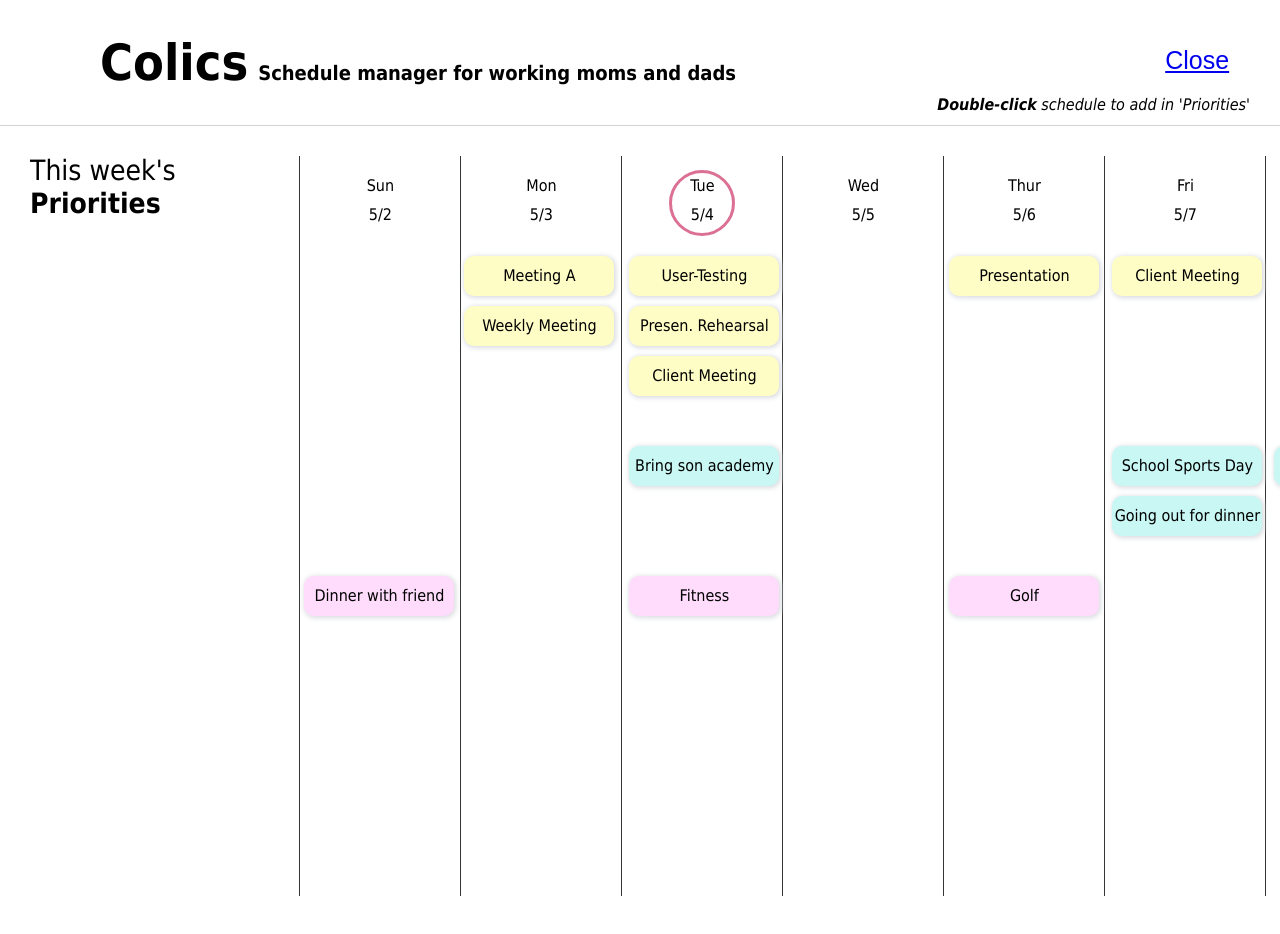
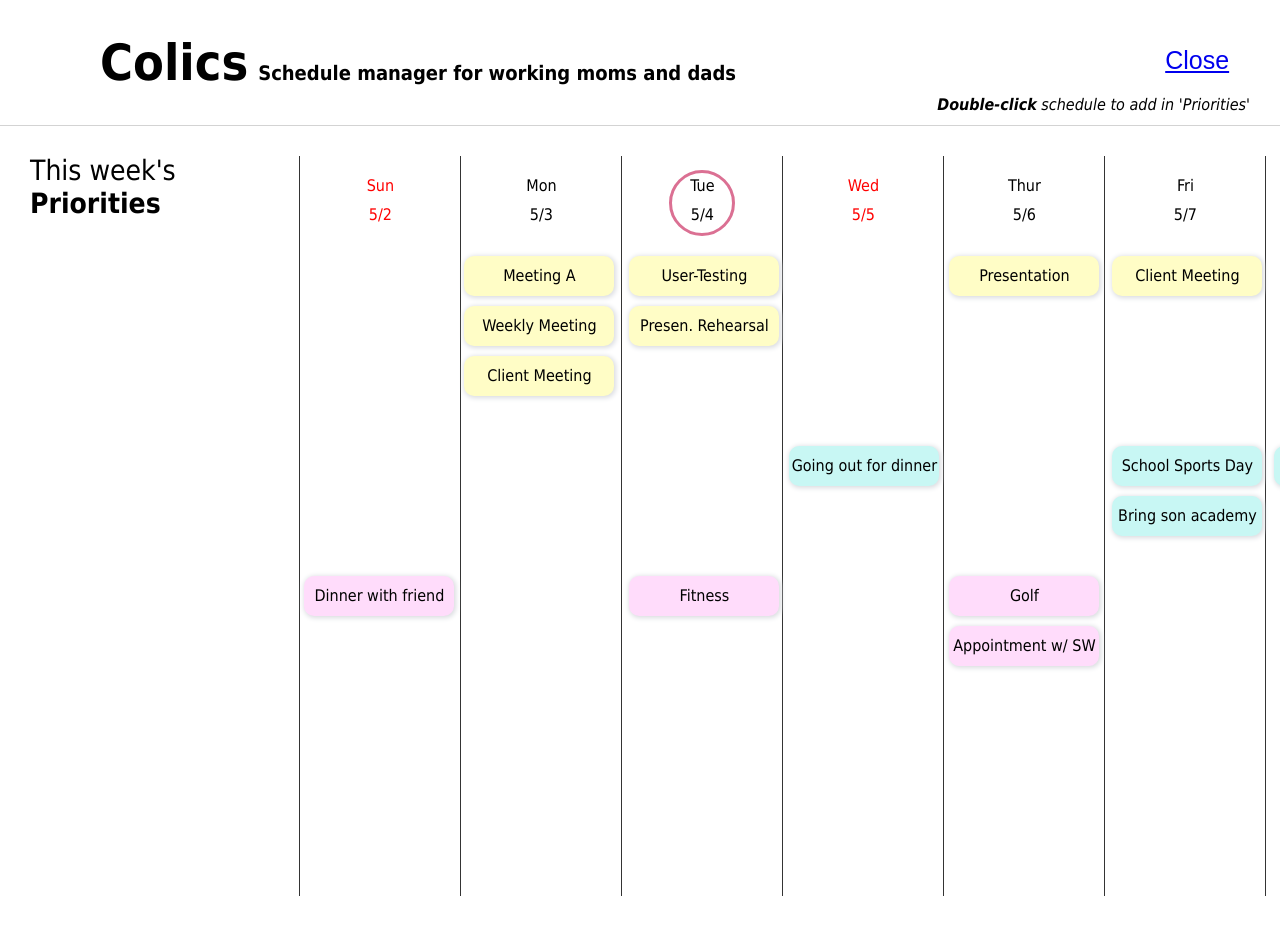
Before and after one commit to dbwk18/HCI-DesignProject, a React (Create React App) app: page /Projects in a window 1280 px wide. Shown: the top 934 px of the page. Built offline with nearby package versions, Linux system fonts and the light colour scheme.

Commit message:
priority manager view detail

```diff
--- a/src/Components/Menubar/Menubar.js
+++ b/src/Components/Menubar/Menubar.js
@@ -158,7 +158,7 @@ function Menubar(props){
             </div>
             <p className = 'sidemenu-left-border'></p>
             <button id = 'category-project'>
-                <Link to='/Projects'>View Project Manager</Link>
+                <Link to='/Projects'>View Prioirty Manager</Link>
             </button>
             <div className = 'category-help'>
                 <div className = 'category-help-1'>
--- a/src/Components/Timeline/Timeline.css
+++ b/src/Components/Timeline/Timeline.css
@@ -103,15 +103,15 @@
 }
 
 .workschedule:hover {
-  opacity: 0.7;
+  opacity: 0.8;
 }
 
 .familyschedule:hover {
-  opacity: 0.7;
+  opacity: 0.8;
 }
 
 .privateschedule:hover {
-  opacity: 0.7;
+  opacity: 0.8;
 }
 
 #sch1 {
@@ -170,7 +170,7 @@
 
 #sch10 {
   position: relative;
-  left: 335px;
+  left: 495px;
   top: -820px;
 }
 
@@ -224,8 +224,62 @@
 
 #sch19 {
   position: relative;
+  left: 170px;
+  top: -1270px;
+}
+
+#sch20 {
+  position: relative;
+  left: 655px;
+  top: -1040px;
+}
+
+#holiday {
+  color: red;
+}
+
+#popupsch1 {
+  display: none;
+  position: absolute;
+  top: 460px;
+  left: 10px;
+}
+
+#popupsch4 {
+  display: none;
+  position: absolute;
+  top: 460px;
   left: 335px;
-  top: -1270px;
+}
+
+#popupsch10 {
+  display: none;
+  position: absolute;
+  top: 335px;
+  left: 495px;
+}
+
+#popupsch2,
+#popupsch3,
+#popupsch4,
+#popupsch5,
+#popupsch6,
+#popupsch7,
+#popupsch8,
+#popupsch9,
+#popupsch10,
+#popupsch11,
+#popupsch12,
+#popupsch13,
+#popupsch14,
+#popupsch15,
+#popupsch16,
+#popupsch17,
+#popupsch18,
+#popupsch19,
+#popupsch20 {
+  /* display: none; */
+  display: none;
 }
 
 /* #project1_1 {
--- a/src/Components/Timeline/Timeline.js
+++ b/src/Components/Timeline/Timeline.js
@@ -151,6 +151,27 @@ function Timeline(){
 
       }
 
+    function showDetail(event){
+        var id = "popup" + event.target.getAttribute('id');
+
+        // var detail = event.target.getAttribute('detail');
+        console.log(id)
+        document.getElementById(id).style.display = "block"
+        document.getElementById(id).style.width = "310px"
+        document.getElementById(id).style.height = "80px"
+        document.getElementById(id).style.lineHeight = "80px"
+        document.getElementById(id).style.textAlign = "center"
+        document.getElementById(id).style.backgroundColor = "#F1F1F1"
+        document.getElementById(id).style.borderRadius = "5px"
+        document.getElementById(id).style.fontWeight = "9px"
+    }
+
+    function hideDetail(event){
+        var id = "popup" + event.target.getAttribute('id');
+        console.log(id)
+        document.getElementById(id).style.display = "none"
+    }
+
 
     return(
         <div>
@@ -206,8 +227,8 @@ function Timeline(){
             <div className="timelineContainer">
                 <ul class="days">
                     <li class="day">
-                        <div class="dayweek">Sun</div>
-                        <div class="date">5/2</div>
+                        <div class="dayweek" id="holiday">Sun</div>
+                        <div class="date" id="holiday">5/2</div>
                     </li>
                     <li class="day">
                         <div class="dayweek">Mon</div>
@@ -219,8 +240,8 @@ function Timeline(){
                         <div class="today"></div>
                     </li>
                     <li class="day">
-                        <div class="dayweek">Wed</div>
-                        <div class="date">5/5</div>
+                        <div class="dayweek" id="holiday">Wed</div>
+                        <div class="date" id="holiday">5/5</div>
                     </li>
                     <li class="day">
                         <div class="dayweek">Thur</div>
@@ -235,8 +256,8 @@ function Timeline(){
                         <div class="date">5/8</div>
                     </li>
                     <li class="day">
-                        <div class="dayweek">Sun</div>
-                        <div class="date">5/9</div>
+                        <div class="dayweek" id="holiday">Sun</div>
+                        <div class="date" id="holiday">5/9</div>
                     </li>
                     <li class="day">
                         <div class="dayweek">Mon</div>
@@ -264,25 +285,82 @@ function Timeline(){
                     </li>
                 </ul>
 
-                <div class="privateschedule" id="sch1" name="5/2" onDoubleClick={evt => addPriority(evt)}>Dinner with friend</div>
-                <div class="workschedule" id="sch2" name="5/3" onDoubleClick={evt => addPriority(evt)}>Meeting A</div>
-                <div class="workschedule" id="sch3" name="5/3" onDoubleClick={evt => addPriority(evt)}>Weekly Meeting</div>
-                <div class="privateschedule" id="sch4" name="5/4" onDoubleClick={evt => addPriority(evt)}>Fitness</div>
-                <div class="familyschedule" id="sch5" name="5/7" onDoubleClick={evt => addPriority(evt)}>Going out for dinner</div>
-                <div class="familyschedule" id="sch6" name="5/8" onDoubleClick={evt => addPriority(evt)}>Going to museum</div>
-                <div class="privateschedule" id="sch7" name="5/6" onDoubleClick={evt => addPriority(evt)}>Golf</div>
-                <div class="workschedule" id="sch8" name="5/10" onDoubleClick={evt => addPriority(evt)}>Weekly Meeting</div>
-                <div class="workschedule" id="sch9" name="5/7" onDoubleClick={evt => addPriority(evt)}>Client Meeting</div>
-                <div class="familyschedule" id="sch10" name="5/4" onDoubleClick={evt => addPriority(evt)}>Bring son academy</div>
-                <div class="workschedule" id="sch11" name="5/6" onDoubleClick={evt => addPriority(evt)}>Presentation</div>
-                <div class="familyschedule" id="sch12" name="5/7" onDoubleClick={evt => addPriority(evt)}>School Sports Day</div>
-                <div class="privateschedule" id="sch13" name="5/12" onDoubleClick={evt => addPriority(evt)}>Appointment w/ YJ</div>
-                <div class="familyschedule" id="sch14" name="5/15" onDoubleClick={evt => addPriority(evt)}>Spring-Clean</div>
-                <div class="workschedule" id="sch15" name="5/12" onDoubleClick={evt => addPriority(evt)}>Meeting B</div>
-                <div class="familyschedule" id="sch16" name="5/13" onDoubleClick={evt => addPriority(evt)}>Participating Class</div>
-                <div class="workschedule" id="sch17" name="5/4" onDoubleClick={evt => addPriority(evt)}>User-Testing</div>
-                <div class="workschedule" id="sch18" name="5/4" onDoubleClick={evt => addPriority(evt)}>Presen. Rehearsal</div>
-                <div class="workschedule" id="sch19" name="5/4" nDoubleClick={evt => addPriority(evt)}>Client Meeting</div>
+                <div class="privateschedule" id="sch1" name="5/2" detail="Dinner at Gangnam 6:00 PM" onDoubleClick={evt => addPriority(evt)} onMouseOver={evt => showDetail(evt)} onMouseOut={evt => hideDetail(evt)}>
+                    Dinner with friend
+                </div>
+                <div class="detailPopup" id="popupsch1" >Dinner at Gangnam 6:00PM</div>
+                <div class="workschedule" id="sch2" name="5/3" onDoubleClick={evt => addPriority(evt)} >
+                    Meeting A
+                    {/* <div class="detailPopup" id="popupsch2">Meeting at 2:00PM with developers</div> */}
+                </div>
+                <div class="workschedule" id="sch3" name="5/3" onDoubleClick={evt => addPriority(evt)}>
+                    Weekly Meeting
+                    {/* <div class="detailPopup" id="popupsch3">Weekly Scrum Meeting at 11:00AM</div> */}
+                </div>
+                <div class="privateschedule" id="sch4" name="5/4" onDoubleClick={evt => addPriority(evt)}  onMouseOver={evt => showDetail(evt)} onMouseOut={evt => hideDetail(evt)}>
+                    Fitness
+                </div>
+                <div class="detailPopup" id="popupsch4">Personal Training at 7:00PM</div>
+                <div class="familyschedule" id="sch5" name="5/7" onDoubleClick={evt => addPriority(evt)} >
+                    Bring son academy
+                    <div class="detailPopup" id="popupsch5">Bring son from ABC Academy at 6:00PM</div>
+                </div>
+                <div class="familyschedule" id="sch6" name="5/8" onDoubleClick={evt => addPriority(evt)} >
+                    Going to museum
+                    <div class="detailPopup" id="popupsch6">Family Trip to museum in Gyengju</div>
+                </div>
+                <div class="privateschedule" id="sch7" name="5/6" onDoubleClick={evt => addPriority(evt)} >
+                    Golf
+                    {/* <div class="detailPopup" id="popupsch7">Golf Lesson at 6:30PM</div> */}
+                </div>
+                <div class="workschedule" id="sch8" name="5/10" onDoubleClick={evt => addPriority(evt)}>
+                    Weekly Meeting
+                    <div class="detailPopup" id="popupsch8">Weekly Scrum Meeting at 11:00 AM</div>
+                </div>
+                <div class="workschedule" id="sch9" name="5/7" onDoubleClick={evt => addPriority(evt)} >
+                    Client Meeting
+                    <div class="detailPopup" id="popupsch9">Client Meeting at 02:30PM in Cafe A</div>
+                </div>
+                <div class="familyschedule" id="sch10" name="5/5" onDoubleClick={evt => addPriority(evt)} onMouseOver={evt => showDetail(evt)} onMouseOut={evt => hideDetail(evt)}>
+                    Going out for dinner
+                </div>
+                <div class="detailPopup" id="popupsch10">Going out for dinner with family to VIPS</div>
+                <div class="workschedule" id="sch11" name="5/6" onDoubleClick={evt => addPriority(evt)}>
+                    Presentation
+                    <div class="detailPopup" id="popupsch11">Design Feedback Presentation at 11:00AM</div>
+                </div>
+                <div class="familyschedule" id="sch12" name="5/7" onDoubleClick={evt => addPriority(evt)}>
+                    School Sports Day
+                    {/* <div class="detailPopup" id="popupsch12">Son's School Sports Day at 11:00AM</div> */}
+                </div>
+                <div class="privateschedule" id="sch13" name="5/12" onDoubleClick={evt => addPriority(evt)}>
+                    Appointment w/ YJ
+                </div>
+                <div class="familyschedule" id="sch14" name="5/15" onDoubleClick={evt => addPriority(evt)} >
+                    Spring-Clean
+                </div>
+                <div class="workschedule" id="sch15" name="5/12" onDoubleClick={evt => addPriority(evt)}>
+                    Meeting B
+                </div>
+                <div class="familyschedule" id="sch16" name="5/13" onDoubleClick={evt => addPriority(evt)}>
+                    Participating Class
+                </div>
+                <div class="workschedule" id="sch17" name="5/4" onDoubleClick={evt => addPriority(evt)} >
+                    User-Testing
+                </div>
+                {/* <div class="detailPopup" id="popupsch17">User Testing starting at 3:00PM in RoomA</div> */}
+                <div class="workschedule" id="sch18" name="5/4" onDoubleClick={evt => addPriority(evt)} >
+                    Presen. Rehearsal
+                    {/* <div class="detailPopup" id="popupsch18">Presentation Rehearsal at 1:30PM for 5/6 PT</div> */}
+                </div>
+                <div class="workschedule" id="sch19" name="5/3" onDoubleClick={evt => addPriority(evt)} >
+                    Client Meeting
+                    <div class="detailPopup" id="popupsch19">Client Meeting at 11:00AM</div>
+                </div>
+                <div class="privateschedule" id="sch20" name="5/6" onDoubleClick={evt => addPriority(evt)} >
+                    Appointment w/ SW
+                    <div class="detailPopup" id="popupsch20">Dinner at Gangnam at 7:00PM </div>
+                </div>
 
 
             </div>
```
Also changed, not shown: src/Components/Calendar/Calendar.js (line endings or trailing spaces).
